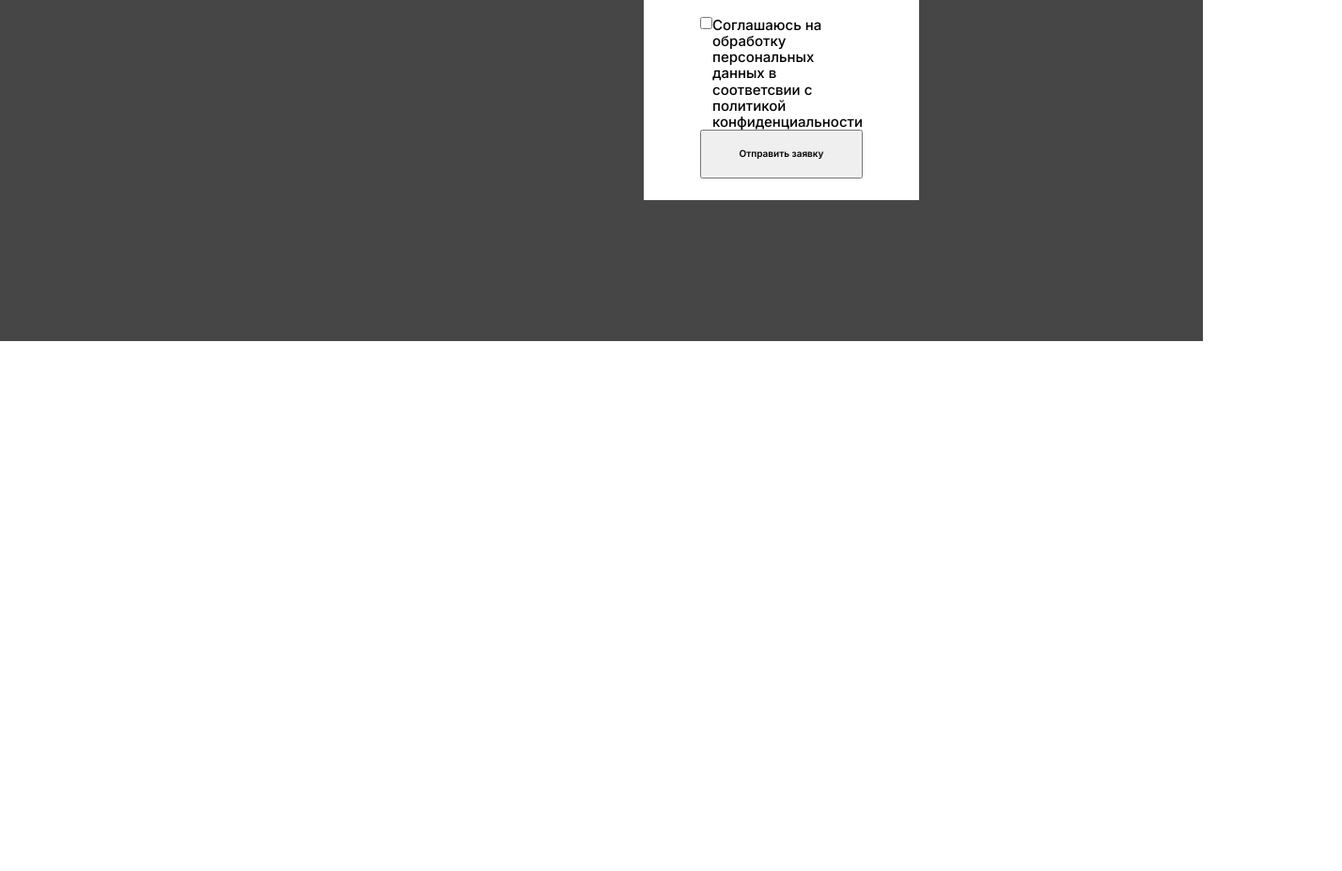
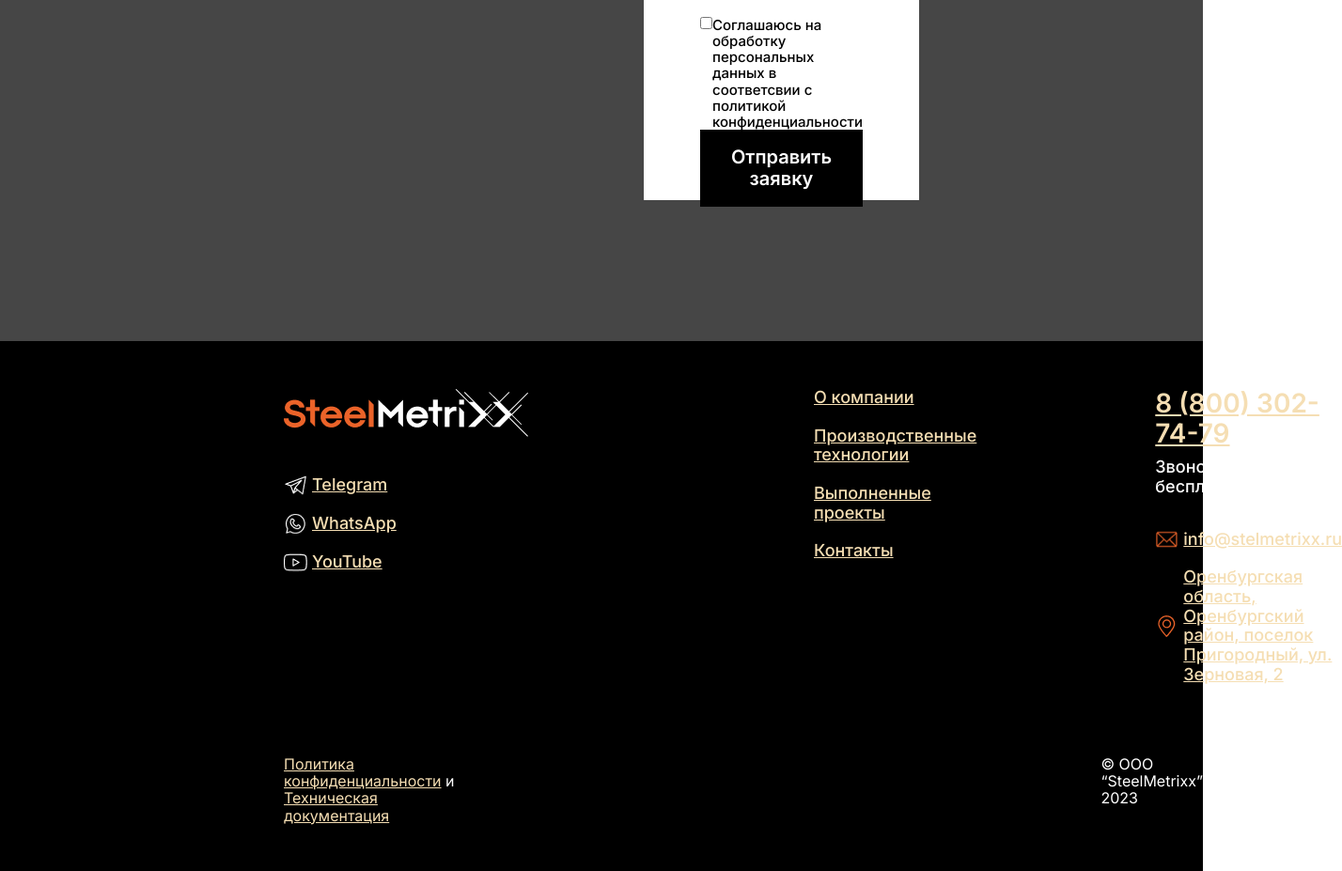
Before and after one commit to SenyashaGo/SteelMetrix, a plain HTML site: page index.html in a window 1280 px wide. Shown: the part 6900-7827 px from the top of the page at 94% size, 1428 px wide, since content can reach past the window. Before the commit the page ends 7263 px from the top, so only its background shows below. Drawn offline with Linux system fonts and the light colour scheme.

Commit message:
with footer

```diff
--- a/index.html
+++ b/index.html
@@ -157,7 +157,7 @@
                   <a href="">WhatsApp</a> и <a href="">Telegram</a>.</p>
           </div>
           <form>
-              <div>
+              <div class="form_item">
                   <label for="name"></label>
                   <input
                           type="text"
@@ -167,7 +167,7 @@
                           required
                   />
               </div>
-              <div>
+              <div class="form_item">
                   <label for="e-mail"></label>
                   <input
                           type="text"
@@ -177,7 +177,7 @@
                           required
                   />
               </div>
-              <div>
+              <div class="form_item">
                   <label for="phone"></label>
                   <input
                           type="text"
@@ -187,7 +187,7 @@
                           required
                   />
               </div>
-              <div>
+              <div class="form_item">
                   <label for="reg"></label>
                   <input
                           type="text"
@@ -197,7 +197,7 @@
                           required
                   />
               </div>
-              <div>
+              <div class="form_item">
                   <label for="city"></label>
                   <input
                           type="text"
@@ -207,7 +207,7 @@
                           required
                   />
               </div>
-              <div>
+              <div class="form_item">
                   <label for="otr"></label>
                   <input
                           type="text"
@@ -224,7 +224,7 @@
                       <option value="4"></option>
                   </datalist>
               </div>
-              <div>
+              <div class="form_item">
                   <label for="comment"></label>
                   <textarea
                           type="text"
@@ -246,7 +246,41 @@
           </form>
       </section>
   </main>
-  <footer>
+  <footer class="footer">
+      <div class="footer1">
+          <div class="combo1">
+              <img src="./img/Logo_footer.png" alt="SteelMetriXX" class="steel_footer">
+              <ul class="social_footer">
+                  <li class="social_footer_item1"><a href="">Telegram</a></li>
+                  <li class="social_footer_item2"><a href="">WhatsApp</a></li>
+                  <li class="social_footer_item3"><a href="">YouTube</a></li>
+              </ul>
+          </div>
+          <div class="combo2">
+              <ul class="disk_footer">
+                  <li class="disk_footer_item"><a href="">О компании</a></li>
+                  <li class="disk_footer_item"><a href="">Производственные технологии</a></li>
+                  <li class="disk_footer_item"><a href="">Выполненные проекты</a></li>
+                  <li class="disk_footer_item"><a href="">Контакты</a></li>
+              </ul>
+          </div>
+          <div class="combo3">
+              <ul class="combo3-1">
+                  <li class="combo3-1_item"><a href="">8 (800) 302-74-79</a></li>
+                  <li class="combo3-1_item"><p>Звонок по России бесплатный</p></li>
+              </ul>
+              <ul class="combo3-2">
+                  <li class="combo3-2_item"><a href="">info@stelmetrixx.ru</a></li>
+                  <li class="combo3-2_item"><a href="">Оренбургская область, Оренбургский район, поселок Пригородный, ул. Зерновая, 2</a></li>
+              </ul>
+          </div>
+      </div>
+      <div class="footer2">
+          <ul class="last_footer">
+              <li class="last_footer_item"><p><a href="">Политика конфиденциальности</a> и <a href="">Техническая документация</a></p></li>
+              <li class="last_footer_item">© ООО “SteеlMetrixx” 2023</li>
+          </ul>
+      </div>
 
   </footer>
 </body>
--- a/styles/style.css
+++ b/styles/style.css
@@ -383,6 +383,9 @@ ul {
     align-items: flex-start;
     color: black;
     text-wrap: none;
+    font-family: 'Inter', sans-serif;
+    font-weight: 500;
+    font-size: 1.5rem;
 
 }
 .user_agreement>input{
@@ -390,10 +393,168 @@ ul {
 }
 
 .submit-btn{
-
     padding: 1.8rem 2.8rem;
     gap: 1rem;
     max-width: 25.6rem;
     font-family: 'Inter', sans-serif;
     font-weight: 600;
+    background-color: black;
+    color: white;
+    border: none;
+    font-size: 2rem;
 }
+
+.form_item{
+    font-family: 'Inter', sans-serif;
+    font-weight: 500;
+    font-size: 1.6rem;
+}
+
+/* FOOTER */
+footer{
+    background-color: black;
+}
+
+.footer1{
+    display: flex;
+    flex-direction: row;
+}
+
+.steel_footer{
+    padding-top: 5rem;
+    padding-left: 30.2rem;
+}
+
+.social_footer{
+    padding-top: 3.9rem;
+    padding-left: 30.2rem;
+    display: flex;
+    flex-direction: column;
+    max-width: 11.9rem;
+    font-family: 'Inter', sans-serif;
+    font-weight: 500;
+}
+
+.social_footer_item1{
+    background-image: url("../img/footer/Telegram icon.png");
+    padding-left: 3rem;
+    background-repeat: no-repeat;
+    background-position: left;
+    font-size: 1.8rem;
+}
+
+.social_footer_item2{
+    margin-top: 2rem;
+    background-image: url("../img/footer/Whatsapp icon.png");
+    padding-left: 3rem;
+    background-repeat: no-repeat;
+    background-position: left;
+    font-size: 1.8rem;
+}
+
+.social_footer_item3{
+    margin-top: 2rem;
+    background-image: url("../img/footer/Youtube icon.png");
+    padding-left: 3rem;
+    background-repeat: no-repeat;
+    background-position: left;
+    font-size: 1.8rem;
+}
+
+.disk_footer{
+    display: flex;
+    flex-direction: column;
+    font-size: 1.8rem;
+    padding-top: 5rem;
+    padding-left: 30.4rem;
+    font-family: 'Inter', sans-serif;
+    font-weight: 500;
+
+}
+
+.disk_footer_item:not(:first-child){
+    margin-top: 2rem;
+}
+
+.combo3{
+    padding-top: 5rem;
+    padding-left: 19rem;
+}
+
+.combo3-1 {
+    margin-bottom: 3.5rem;
+}
+
+
+.combo3-1{
+    color: white;
+    display: flex;
+    flex-direction: column;
+    max-width: 26.8rem;
+}
+
+.combo3-1_item>a{
+    font-size: 2.8rem;
+}
+.combo3-1_item>p{
+    font-size: 1.8rem;
+}
+
+.combo3-2{
+    color: white;
+    display: flex;
+    flex-direction: column;
+    max-width: 29.5rem;
+    font-size: 1.8rem;
+    font-family: 'Inter', sans-serif;
+    font-weight: 500;
+}
+
+.combo3-1_item:not(:first-child){
+    margin-top: 1rem;
+}
+
+.combo3-1_item:first-child{
+    font-family: 'Inter', sans-serif;
+    font-weight: 600;
+}
+
+.combo3-1_item:last-child{
+    font-family: 'Inter', sans-serif;
+    font-weight: 500;
+}
+
+.combo3-2_item:not(:first-child){
+    margin-top: 2rem;
+}
+
+.combo3-2_item:first-child{
+    background-image: url("../img/footer/mail icon.png");
+    padding-left: 3rem;
+    background-repeat: no-repeat;
+    background-position: left;
+}
+
+.combo3-2_item:last-child{
+    background-image: url("../img/footer/location icon.png  ");
+    padding-left: 3rem;
+    background-repeat: no-repeat;
+    background-position: left;
+}
+
+.footer2{
+    padding-top: 7.5rem;
+    padding-left: 30.2rem;
+    font-size: 1.6rem;
+    color: white;
+    padding-bottom: 5rem;
+}
+
+.last_footer_item:first-child{
+    margin-right: 65.9rem;
+}
+
+.last_footer{
+    font-family: 'Inter', sans-serif;
+    font-weight: 400;
+}
```
Also changed, not shown: img/footer/Telegram icon.png (added), img/footer/Whatsapp icon.png (added), img/footer/Youtube icon.png (added), img/footer/location icon.png (added), img/footer/mail icon.png (added).
